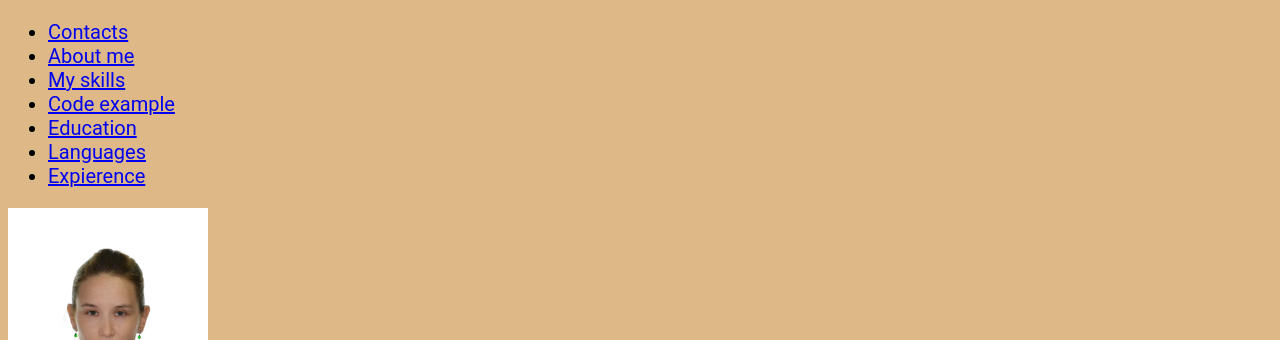
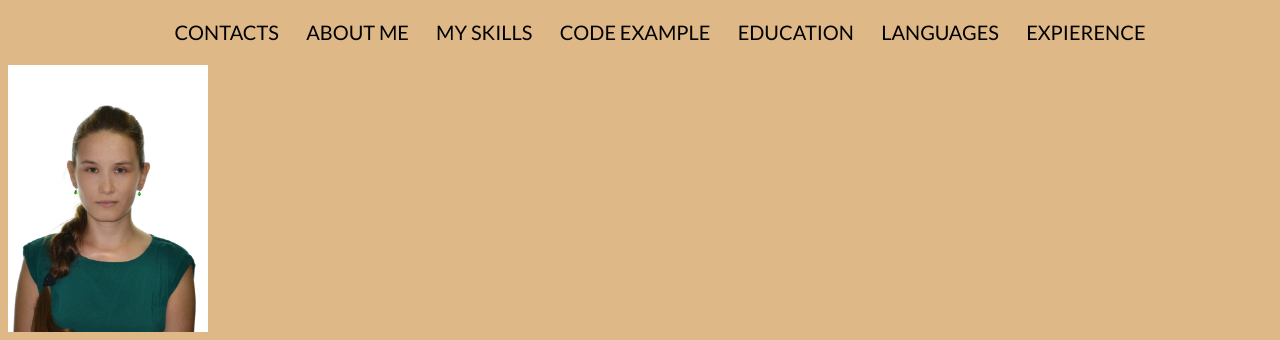
Before and after one commit to ksenofonus/rsschool-cv, a plain HTML site: page index.html in a window 1280 px wide. Shown: the top 340 px of the page. Drawn offline with Linux system fonts and the light colour scheme.

Commit message:
feat: stylize menu

```diff
--- a/style.css
+++ b/style.css
@@ -1,10 +1,13 @@
 @font-face {
-  font-family: "Roboto Regular";
+  font-family: "Roboto";
   src: url("./assets/fonts/Roboto-Regular.ttf");
 }
 @font-face {
-  font-family: "Lato Regular";
+  font-family: "Lato";
   src: url("./assets/fonts/Lato-Regular.ttf");
+}
+html {
+  scroll-behavior: smooth;
 }
 body {
   background-color: burlywood;
@@ -13,6 +16,32 @@ body {
   font-weight: 400;
   box-sizing: border-box;
 }
+.container {
+  width: 100%;
+  margin-right: auto;
+  margin-left: auto;
+}
+.nav {
+  width: 80%;
+  margin-left: auto;
+  margin-right: auto;
+}
+.nav-list {
+  display: flex;
+  justify-content: space-between;
+  list-style: none;
+}
+
+.nav-item a {
+  text-decoration: none;
+  color: black;
+  font-family: Lato;
+  text-transform: uppercase;
+  transition: all 0.5s ease;
+}
+.nav-item a:hover, .nav-item a:focus {
+  color: green;
+}
 .section-profile_img {
   width: 200px;
 }
```
